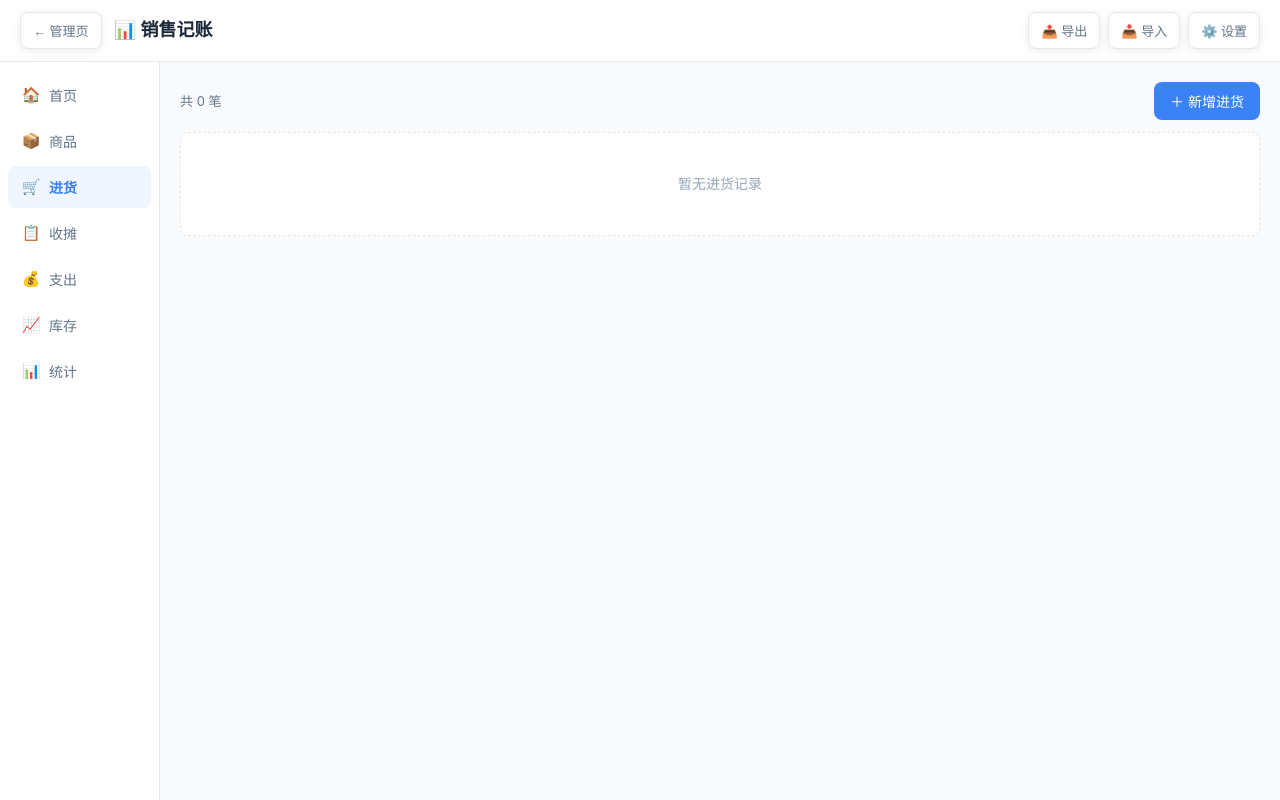
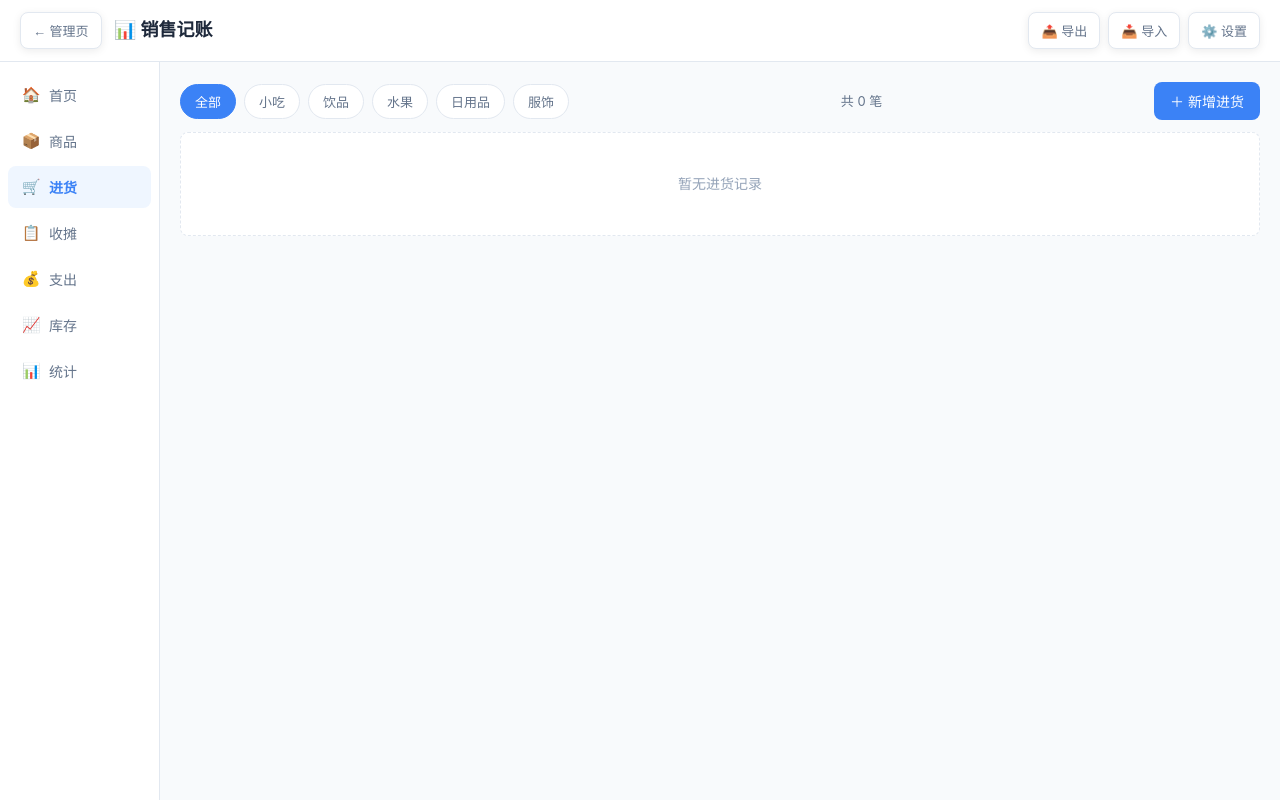
Before and after one commit to zhixiaotx/easy-web-tab, a Vue app: page /business in a window 1280 px wide. Both pictures are taken after a click on the button "进货". Built offline with nearby package versions, Linux system fonts and the light colour scheme.

Commit message:
feat-进货面板增加商品分类筛选与徽标（分类取自商品，不改数据模型）

```diff
--- a/src/components/business/BusinessPurchases.vue
+++ b/src/components/business/BusinessPurchases.vue
@@ -1,16 +1,23 @@
 <script setup lang="ts">
-// 进货记录：行式列表（日期/商品/数量/单价/总额/备注/操作）+ 新增/编辑弹框
+// 进货记录：分类 tabs（全部+可见分类）+ 行式列表（分类徽标）+ 新增/编辑弹框
 import { computed, ref } from 'vue'
 import { useWorkbenchBusinessStore } from '@/stores/workbenchBusiness'
-import { findProduct, formatYuanOf, localDateKey, sortPurchases } from '@/composables/businessCore'
+import { filterPurchasesByCategory, findProduct, findProductCategory, formatYuanOf, localDateKey, visibleProductCategories } from '@/composables/businessCore'
 import type { BusinessPurchase } from '@/types'
 
 const store = useWorkbenchBusinessStore()
 
-const sorted = computed(() => sortPurchases(store.purchases))
+const activeCat = ref('all')
+const tabs = computed(() => visibleProductCategories(store.productCategories))
+const filtered = computed(() => filterPurchasesByCategory(store.purchases, store.products, activeCat.value))
 
 function productNameOf(id: string): string {
   return findProduct(store.products, id)?.name ?? '（已删除商品）'
+}
+
+function catNameOf(productId: string): string {
+  const catId = findProduct(store.products, productId)?.categoryId
+  return catId ? (findProductCategory(store.productCategories, catId)?.name ?? '未分类') : '未分类'
 }
 
 // ===== 新增/编辑弹框 =====
@@ -77,19 +84,37 @@ async function handleDelete(id: string): Promise<void> {
 
 <template>
   <div class="bizpur">
+    <!-- 分类 tabs + 新增 -->
     <div class="bizpur-bar">
-      <span class="bizpur-count">共 {{ store.purchases.length }} 笔</span>
+      <div class="bizpur-tabs">
+        <button
+          class="bizpur-tab"
+          :class="{ active: activeCat === 'all' }"
+          data-testid="bizpur-cat-all"
+          @click="activeCat = 'all'"
+        >全部</button>
+        <button
+          v-for="cat in tabs"
+          :key="cat.id"
+          class="bizpur-tab"
+          :class="{ active: activeCat === cat.id }"
+          :data-testid="`bizpur-cat-${cat.id}`"
+          @click="activeCat = cat.id"
+        >{{ cat.name }}</button>
+      </div>
+      <span class="bizpur-count">共 {{ filtered.length }} 笔</span>
       <button class="bizpur-add" data-testid="bizpur-add" @click="startAdd">＋ 新增进货</button>
     </div>
 
-    <div v-if="sorted.length === 0" class="bizpur-empty" data-testid="bizpur-empty">暂无进货记录</div>
+    <div v-if="filtered.length === 0" class="bizpur-empty" data-testid="bizpur-empty">暂无进货记录</div>
     <div v-else class="bizpur-list">
       <div class="bizpur-row bizpur-head-row">
-        <span>日期</span><span>商品</span><span>数量</span><span>单价</span><span>总额</span><span>备注</span><span></span>
+        <span>日期</span><span>商品</span><span>分类</span><span>数量</span><span>单价</span><span>总额</span><span>备注</span><span></span>
       </div>
-      <div v-for="p in sorted" :key="p.id" class="bizpur-row" data-testid="bizpur-row">
+      <div v-for="p in filtered" :key="p.id" class="bizpur-row" data-testid="bizpur-row">
         <span class="bizpur-date">{{ p.date }}</span>
         <span class="bizpur-product">{{ productNameOf(p.productId) }}</span>
+        <span class="bizpur-cat" :data-testid="`bizpur-cat-badge-${p.id}`">{{ catNameOf(p.productId) }}</span>
         <span class="bizpur-num">{{ p.quantity }}</span>
         <span class="bizpur-num">{{ formatYuanOf(p.unitPrice) }}</span>
         <span class="bizpur-total">{{ formatYuanOf(p.total) }}</span>
@@ -163,6 +188,36 @@ async function handleDelete(id: string): Promise<void> {
   align-items: center;
   justify-content: space-between;
   gap: 12px;
+  flex-wrap: wrap;
+}
+
+.bizpur-tabs {
+  display: flex;
+  align-items: center;
+  gap: 8px;
+  flex-wrap: wrap;
+}
+
+.bizpur-tab {
+  padding: 7px 14px;
+  font-size: 13px;
+  cursor: pointer;
+  color: var(--text-secondary, var(--color-text-secondary));
+  background: var(--bg-card, var(--color-bg-card));
+  border: 1px solid var(--border-color, var(--color-border));
+  border-radius: var(--radius-full, 999px);
+  transition: all var(--transition-fast, 0.15s ease);
+}
+
+.bizpur-tab:hover {
+  color: var(--accent-color, var(--color-primary));
+  border-color: var(--accent-color, var(--color-primary));
+}
+
+.bizpur-tab.active {
+  background: var(--accent-color, var(--color-primary));
+  border-color: var(--accent-color, var(--color-primary));
+  color: #fff;
 }
 
 .bizpur-count {
@@ -204,12 +259,12 @@ async function handleDelete(id: string): Promise<void> {
 
 .bizpur-row {
   display: grid;
-  grid-template-columns: 110px minmax(120px, 1.4fr) 70px 90px 100px minmax(80px, 1fr) auto;
+  grid-template-columns: 110px minmax(120px, 1.4fr) minmax(90px, 0.8fr) 70px 90px 100px minmax(80px, 1fr) auto;
   align-items: center;
   gap: 12px;
   padding: 10px 16px;
   border-bottom: 1px solid var(--border-color, var(--color-border));
-  min-width: 760px;
+  min-width: 900px;
 }
 
 .bizpur-row:last-child {
@@ -236,6 +291,23 @@ async function handleDelete(id: string): Promise<void> {
   overflow: hidden;
   text-overflow: ellipsis;
   white-space: nowrap;
+}
+
+.bizpur-cat {
+  display: inline-flex;
+  align-items: center;
+  justify-content: center;
+  padding: 2px 10px;
+  font-size: 12px;
+  line-height: 1.6;
+  color: var(--accent-color, var(--color-primary));
+  background: color-mix(in srgb, var(--accent-color, var(--color-primary)) 12%, transparent);
+  border: 1px solid color-mix(in srgb, var(--accent-color, var(--color-primary)) 30%, transparent);
+  border-radius: var(--radius-full, 999px);
+  white-space: nowrap;
+  overflow: hidden;
+  text-overflow: ellipsis;
+  max-width: 100%;
 }
 
 .bizpur-num,
@@ -397,6 +469,24 @@ async function handleDelete(id: string): Promise<void> {
   box-shadow: none;
 }
 
+:root.dark .bizpur-tab {
+  background-color: var(--bg-card, #1f2937);
+  color: var(--text-secondary, #d1d5db);
+  border-color: var(--border-color, #374151);
+}
+
+:root.dark .bizpur-tab.active {
+  background-color: var(--accent-color, var(--color-primary));
+  border-color: var(--accent-color, var(--color-primary));
+  color: #fff;
+}
+
+:root.dark .bizpur-cat {
+  color: var(--accent-color, var(--color-primary));
+  background: color-mix(in srgb, var(--accent-color, var(--color-primary)) 16%, transparent);
+  border-color: color-mix(in srgb, var(--accent-color, var(--color-primary)) 35%, transparent);
+}
+
 :root.dark .bizpur-date,
 :root.dark .bizpur-product {
   color: var(--text-primary, #f9fafb);
--- a/src/composables/businessCore.ts
+++ b/src/composables/businessCore.ts
@@ -362,6 +362,20 @@ export function sortPurchases(purchases: BusinessPurchase[]): BusinessPurchase[]
   return [...purchases].sort((a, b) => (a.date === b.date ? (a.createdAt < b.createdAt ? 1 : -1) : a.date < b.date ? 1 : -1))
 }
 
+/** 按商品分类过滤进货记录：'all' 返回全部；其余返回 linked 商品分类匹配项。
+ *  已删除商品（product 不存在）与未分类商品（categoryId 为 undefined）仅在 'all' 下可见，分类过滤排除。 */
+export function filterPurchasesByCategory(
+  purchases: BusinessPurchase[],
+  products: BusinessProduct[],
+  categoryId: string
+): BusinessPurchase[] {
+  if (categoryId === 'all') return sortPurchases(purchases)
+  return sortPurchases(purchases.filter(p => {
+    const product = products.find(pr => pr.id === p.productId)
+    return product?.categoryId === categoryId
+  }))
+}
+
 export function sortDailyRecords(records: BusinessDailyRecord[]): BusinessDailyRecord[] {
   return [...records].sort((a, b) => (a.date === b.date ? (a.updatedAt < b.updatedAt ? 1 : -1) : a.date < b.date ? 1 : -1))
 }
```
Also changed, not shown: scripts/AGENTS.md (+4 -4 lines), scripts/qa-business.mjs (+23 -3 lines), scripts/test-business-core.ts (+40 -0 lines), src/components/AGENTS.md (+1 -1 lines), 1 other file (tests, documents, lock files or other folders).
